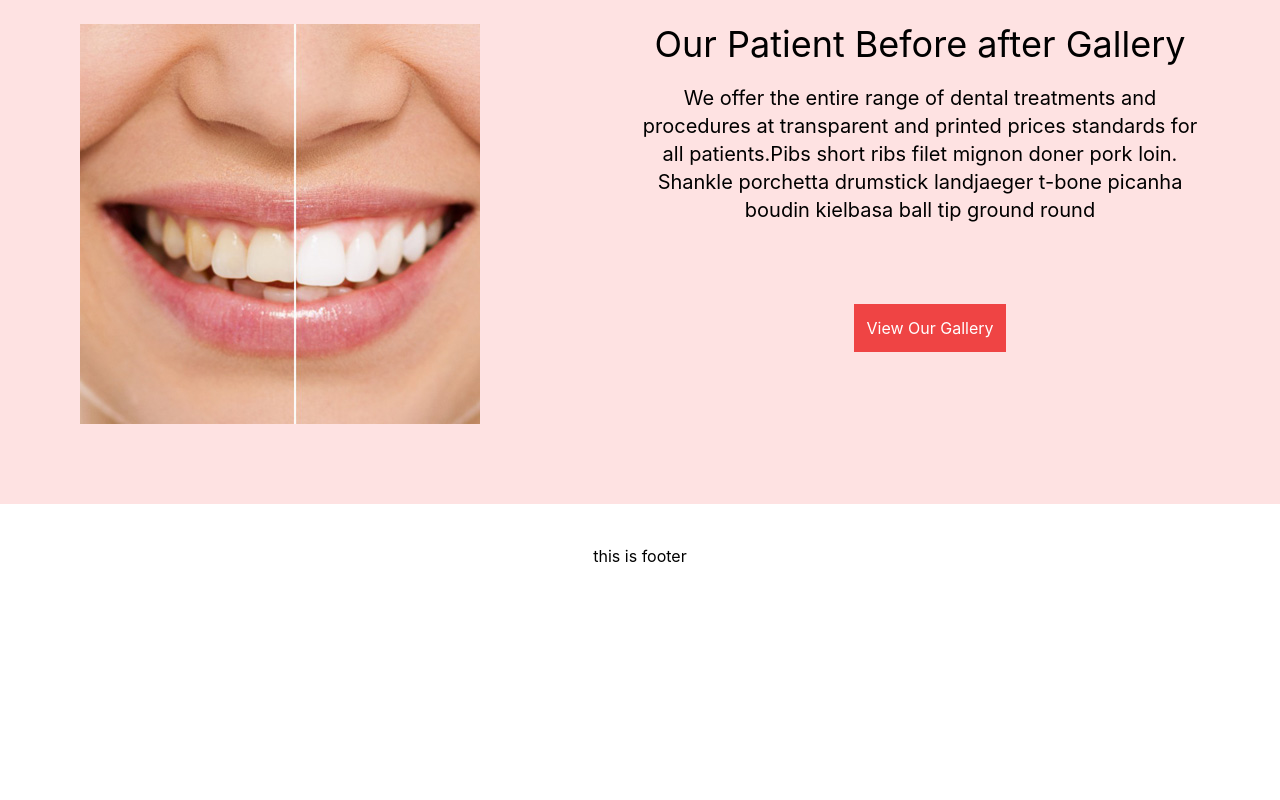
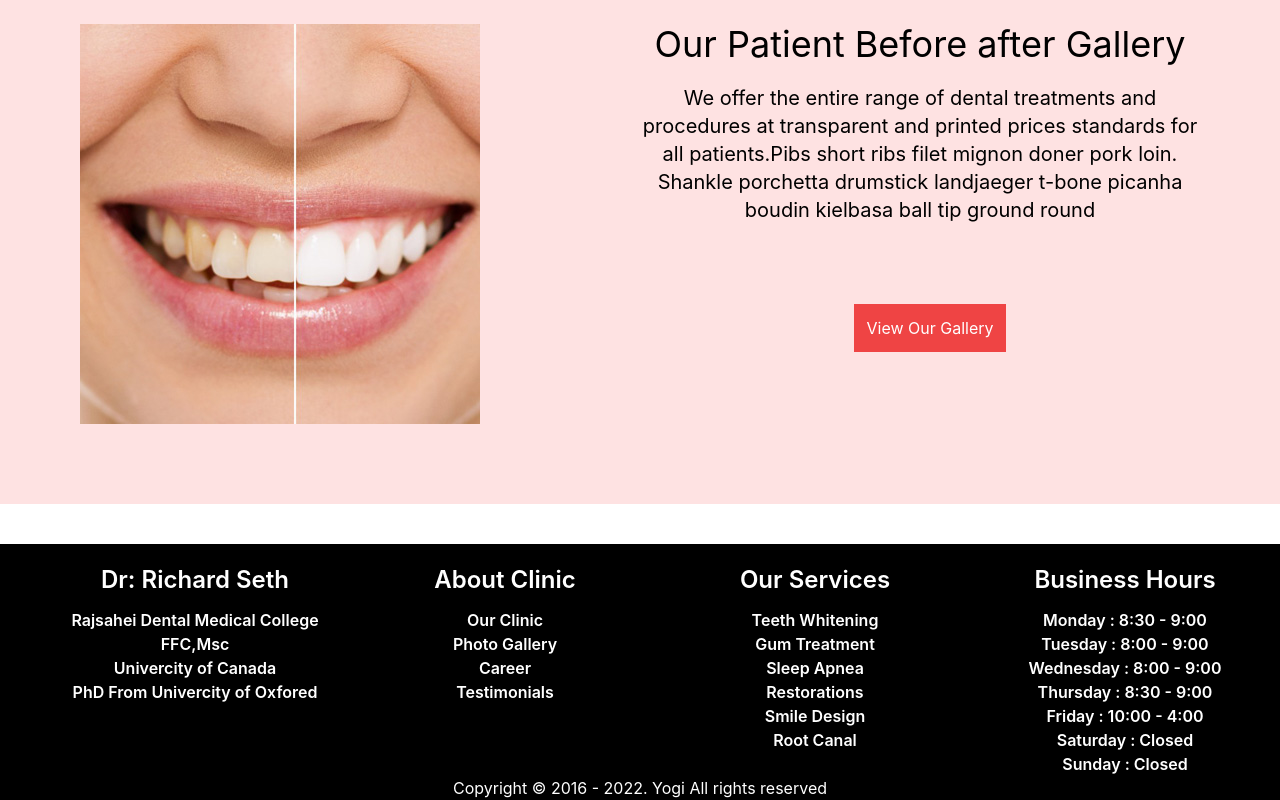
Before and after one commit to liton0023/doctor-clenic, a React (Create React App) app: page / in a window 1280 px wide. Shown: the part 1433-2233 px from the top of the page. Before the commit the page ends 2001 px from the top, so only its background shows below. Built offline with nearby package versions, Linux system fonts and the light colour scheme.

Commit message:
footer added

```diff
--- a/src/Shared/Footer/Footer.js
+++ b/src/Shared/Footer/Footer.js
@@ -1,9 +1,46 @@
 import React from 'react';
+import { Link } from 'react-router-dom';
 
 const Footer = () => {
     return (
-        <div>
-            <h2>this is footer</h2>
+        <div className="bg-black   text-white">
+            <div className="grid lg:grid-cols-4 pl-10">
+                <div className="pt-5  font-semibold ">
+                    <Link to="/doctors"><p className="text-2xl pb-3">Dr: Richard Seth</p></Link>
+                    <p>Rajsahei Dental Medical College</p>
+                    <p>FFC,Msc</p>
+                    <p>Univercity of Canada</p>
+                    <p>PhD From Univercity of Oxfored</p>
+                </div>
+                <div className=" pt-5 font-semibold">
+                    <Link to="/about"><p className="text-2xl pb-3">About Clinic</p></Link>
+                    <p> Our Clinic</p>
+                    <p>Photo Gallery</p>
+                    <p>Career</p>
+                    <p> Testimonials</p>
+                </div>
+                <div className=" pt-5 font-semibold">
+                    <Link to="/services"><p className="text-2xl pb-3">Our Services</p></Link>
+                    <p>Teeth Whitening</p>
+                    <p>Gum Treatment</p>
+                    <p>Sleep Apnea</p>
+                    <p>Restorations</p>
+                    <p>Smile Design</p>
+                    <p>Root Canal</p>
+                </div>
+                <div className=" pt-5 font-semibold">
+                    <p className="text-2xl pb-3">Business Hours</p>
+                    <p>Monday : 8:30 - 9:00</p>
+                    <p>Tuesday : 8:00 - 9:00</p>
+                    <p>Wednesday : 8:00 - 9:00</p>
+                    <p>Thursday : 8:30 - 9:00</p>
+                    <p>Friday : 10:00 - 4:00</p>
+                    <p>Saturday : Closed</p>
+                    <p>Sunday : Closed</p>
+                </div>
+
+            </div>
+            <p className="text-center">Copyright © 2016 - 2022. Yogi All rights reserved</p>
         </div>
     );
 };
```
